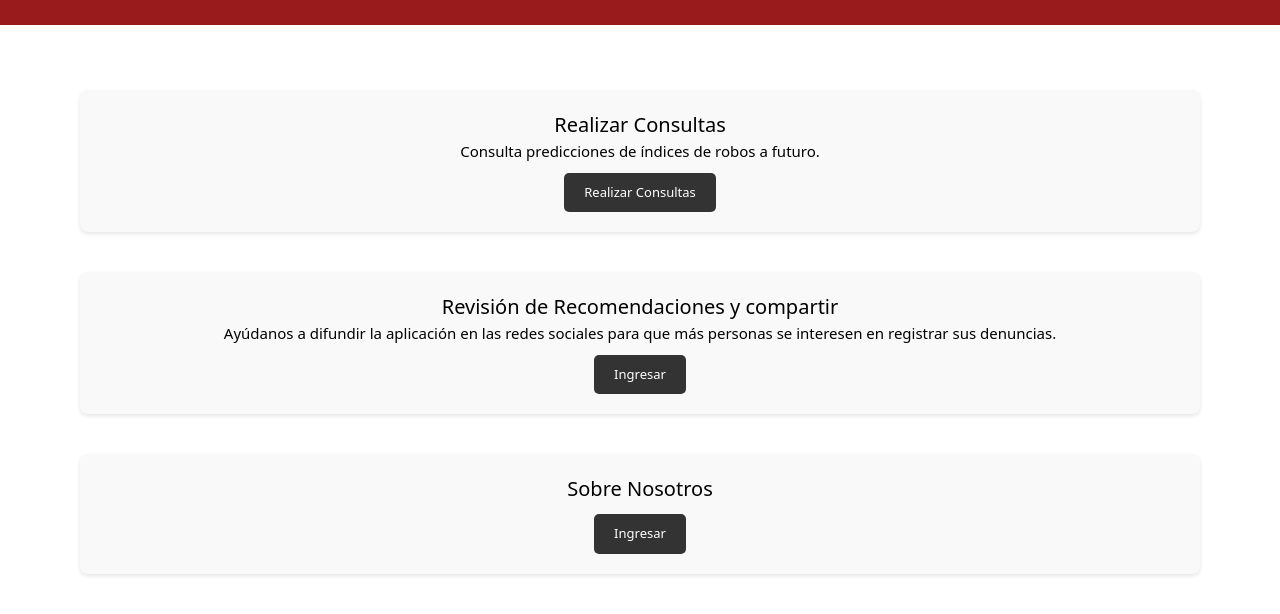
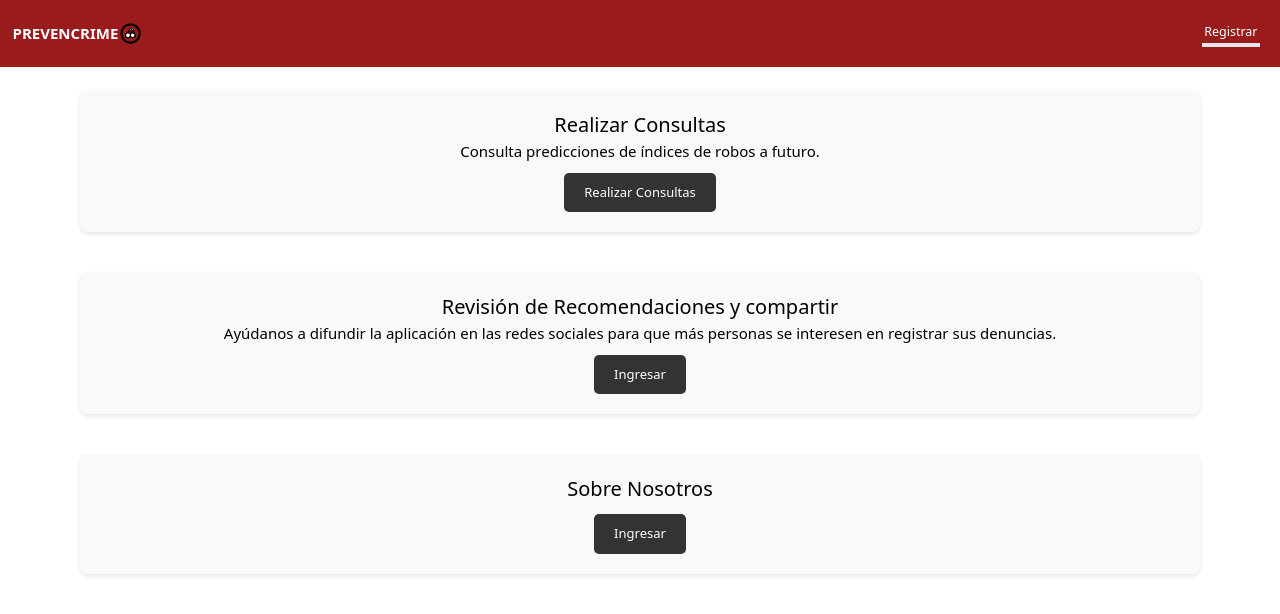
Before and after one commit to REyyyy43/Prevencrime-prod, a website: page views/HerramientasInv/index.html in a window 1280 px wide. Drawn offline with Linux system fonts and the light colour scheme; files whose address does not match are found by name.

Commit message:
two commit

```diff
--- a/views/HerramientasInv/index.html
+++ b/views/HerramientasInv/index.html
@@ -9,6 +9,12 @@
 </head>
 <body>
     <nav id="navbar" class="fixed backdrop-blur-xl text-xl bg-red-800 top-0 left-0 right-0 h-26 flex items-center justify-between p-5">
+        <h1 class="flex items-center text-2xl font-bold text-white">PREVENCRIME
+            <img class="h-10 w-10 text-white" src="/images/pngwing.com.png" alt="1">
+        </h1>
+        <div class="flex md:order-2 space-x-4 p-3 md:space-x-4 rtl:space-x-reverse relative">
+            <a href="/Registro/" class="left-auto p-1 cursor-pointer border-b-4 text-white">Registrar</a>
+        </div>
     </nav>
     <main>
         <section class="content pt-20">
```
